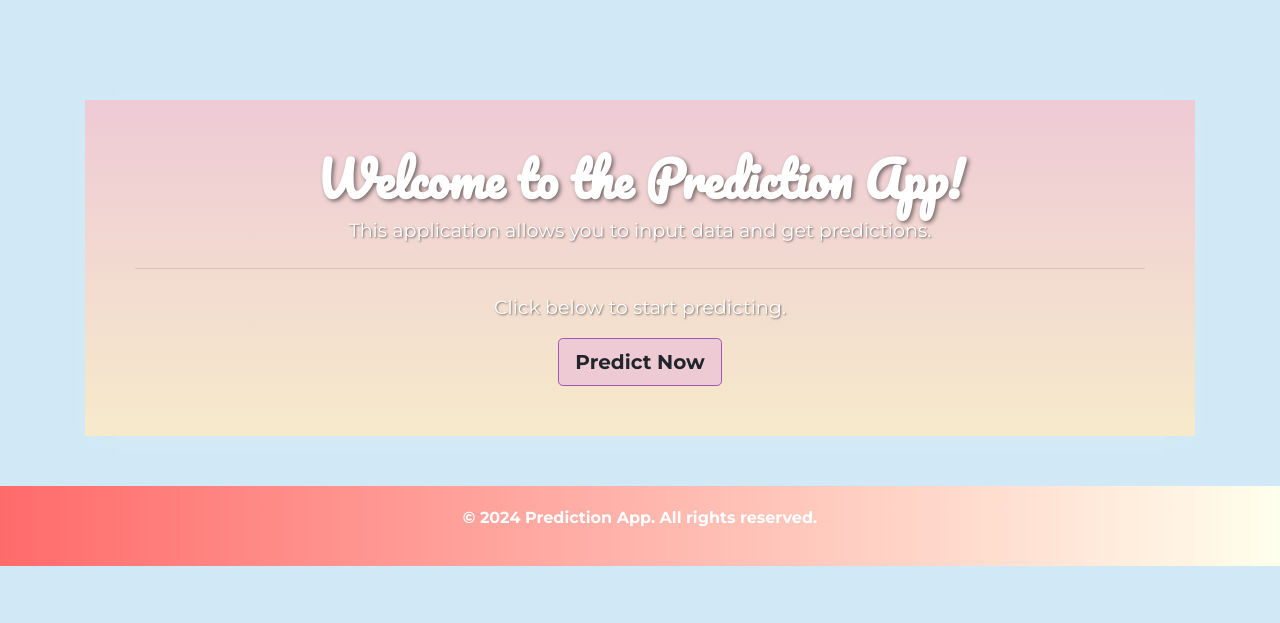
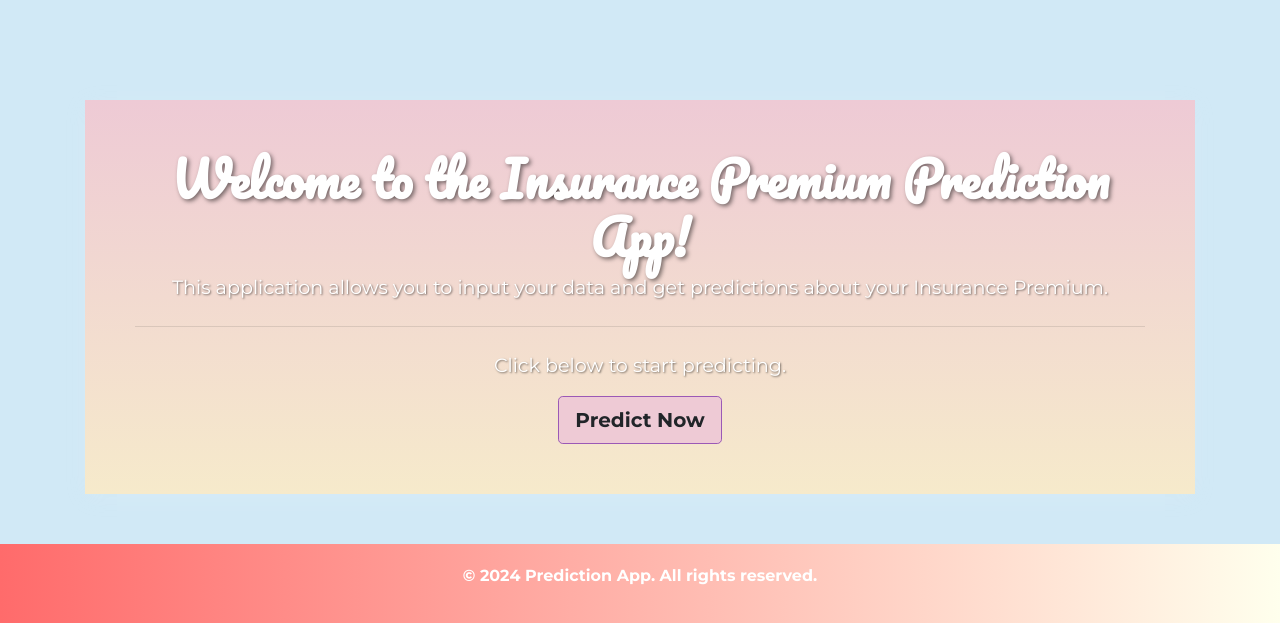
Before and after one commit to phoenix-xd/Insurance_premium_pred, a Flask app: page / in a window 1280 px wide. Shown: the top 623 px of the page. Run offline with Flask 3, Linux system fonts and the light colour scheme; some libraries are stand-ins or nearby versions.

Commit message:
Update index.html

```diff
--- a/templates/index.html
+++ b/templates/index.html
@@ -61,8 +61,8 @@
 <body>
     <div class="container text-center">
         <div class="jumbotron">
-            <h1>Welcome to the Prediction App!</h1>
-            <p class="lead">This application allows you to input data and get predictions.</p>
+            <h1>Welcome to the Insurance Premium Prediction App!</h1>
+            <p class="lead">This application allows you to input your data and get predictions about your Insurance Premium.</p>
             <hr class="my-4">
             <p>Click below to start predicting.</p>
             <a class="btn btn-custom btn-lg" href="/predict" role="button">Predict Now</a>
```
